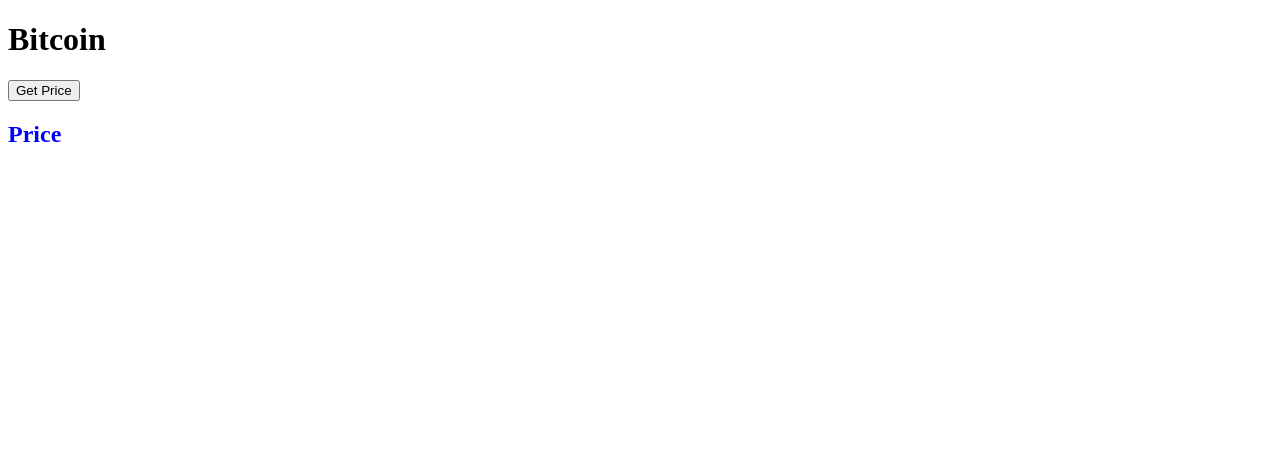
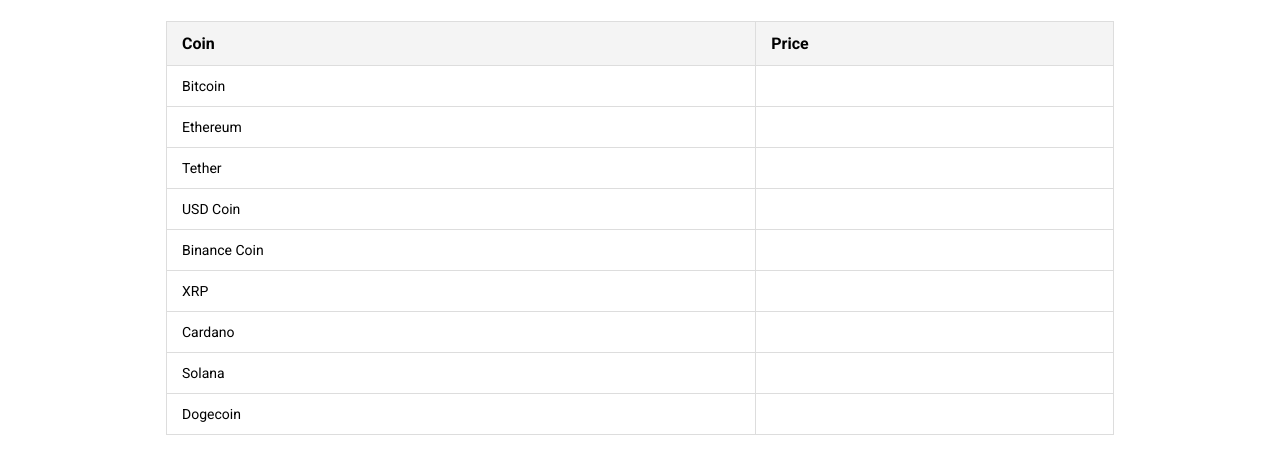
Before and after one commit to icodeando/bitcoinprice, a plain HTML site: page index.html in a window 1280 px wide. Drawn offline with Linux system fonts and the light colour scheme; no server answers.

Commit message:
added 9 coins

```diff
--- a/css/style.css
+++ b/css/style.css
@@ -3,17 +3,55 @@
 /*******************************************/
 
 /* Box Model Hack */
-*{
+/* *{
   box-sizing: border-box;
-}
+} */
 
 /******************************************
 /* LAYOUT
 /*******************************************/
 
-h2 {
-  color: blue;
+table {
+  width: 75%;
+  margin: 20px auto;
+  border-collapse: collapse;
+  font-family: "Roboto", serif;
+  text-align: left;
 }
+
+th, td {
+  padding: 12px 15px;
+  border: 1px solid #ddd;
+}
+
+th {
+  background-color: #f4f4f4;
+  font-size: 16px;
+  font-weight: bold;
+}
+
+
+
+
+
+td {
+  font-size: 14px;
+}
+
+#bitcoin-price,
+#ethereum-price,
+#tether-price,
+#usdcoin-price,
+#binance-price,
+#xrp-price,
+#cardano-price,
+#solana-price,
+#dogecoin-price {
+  text-align: right;
+  color: #333;
+  font-weight: bold;
+}
+
 /******************************************
 /* ADDITIONAL STYLES
 /*******************************************/
--- a/index.html
+++ b/index.html
@@ -10,16 +10,81 @@
 		<!-- external CSS link -->
 
 		<link rel="stylesheet" href="css/style.css">
+		<link rel="preconnect" href="https://fonts.googleapis.com">
+		<link rel="preconnect" href="https://fonts.gstatic.com" crossorigin>
+		<link href="https://fonts.googleapis.com/css2?family=Roboto:ital,wght@0,100;0,300;0,400;0,500;0,700;0,900;1,100;1,300;1,400;1,500;1,700;1,900&display=swap" rel="stylesheet">
 	</head>
 	<body>
 
-		<h1>Bitcoin</h1>
+		<h1></h1>
 
-		<button type="button" name="button">Get Price</button>
+		<!-- <button type="button" name="button">Get Price</button> -->
 
-		<h2>Price</h2>
+
 		<div class="price"></div>
 
+		<!-- Bitcoin (BTC) [0]
+		Ethereum (ETH) [1]
+		Tether (USDT) [2]
+		USD Coin (USDC) [7]
+		Binance Coin USD (BUSD) [3]
+		XRP (XRP) [4]
+		Cardano (ADA) [9]
+		Solana (SOL) [5]
+		Dogecoin (DOGE) [6] -->
+
+		<table>
+			<tr>
+			  <th>Coin</th>
+			  <th>Price</th>
+
+			</tr>
+			<tr>
+			  <td>Bitcoin</td>
+			  <td id="bitcoin-price"></td>
+
+			</tr>
+			<tr>
+			  <td>Ethereum</td>
+			  <td id="ethereum-price"></td>
+
+			</tr>
+			  <tr>
+				<td>Tether</td>
+				<td id="tether-price"></td>
+
+			  </tr>
+			  <tr>
+				<td>USD Coin </td>
+				<td id="usdcoin-price"></td>
+
+			  </tr>
+			  <tr>
+				<td>Binance Coin</td>
+				<td id="binance-price"></td>
+
+			  </tr>
+			  <tr>
+				<td>XRP</td>
+				<td id="xrp-price"></td>
+
+			  </tr>
+			  <tr>
+				<td>Cardano</td>
+				<td id="cardano-price"></td>
+
+			  </tr>
+			  <tr>
+				<td>Solana</td>
+				<td id="solana-price"></td>
+
+			  </tr>
+			  <tr>
+				<td>Dogecoin</td>
+				<td id="dogecoin-price"></td>
+
+			  </tr>
+		  </table>
 
 		<script type="text/javascript" src="js/main.js"></script>
 	</body>
--- a/js/main.js
+++ b/js/main.js
@@ -1,16 +1,28 @@
 //Example fetch using pokemonapi.co
-document.querySelector('button').addEventListener('click', getFetch)
+// document.querySelector('button').addEventListener('click', getFetch)
 
-function getFetch(){
-  const choice = document.querySelector('button').value
-  const url = 'https://api.coindesk.com/v1/bpi/currentprice.json'
+// function getFetch(){
+  // const choice = document.querySelector('button').value
+  // const url = 'https://api.coindesk.com/v1/bpi/currentprice.json'
 
+  window.onload = function() {
+  const url = 'https://api.coincap.io/v2/assets'
   fetch(url)
       .then(res => res.json()) // parse response as JSON
       .then(data => {
-        console.log(data)
+        const assets = data.data;
 
-        document.querySelector('h2').innerText = data.bpi.USD.rate
+
+        document.querySelector('#bitcoin-price').innerText = data.data[0]?.priceUsd
+        document.querySelector('#ethereum-price').innerText = data.data[1]?.priceUsd
+        document.querySelector('#tether-price').innerText = data.data[2]?.priceUsd
+        document.querySelector('#usdcoin-price').innerText = data.data[7]?.priceUsd
+        document.querySelector('#binance-price').innerText = data.data[3]?.priceUsd
+        document.querySelector('#xrp-price').innerText = data.data[4]?.priceUsd
+        document.querySelector('#cardano-price').innerText = data.data[9]?.priceUsd
+        document.querySelector('#solana-price').innerText = data.data[5]?.priceUsd
+        document.querySelector('#dogecoin-price').innerText = data.data[6]?.priceUsd
+
       })
       .catch(err => {
           console.log(`error ${err}`)
```
Also changed, not shown: README.md.
